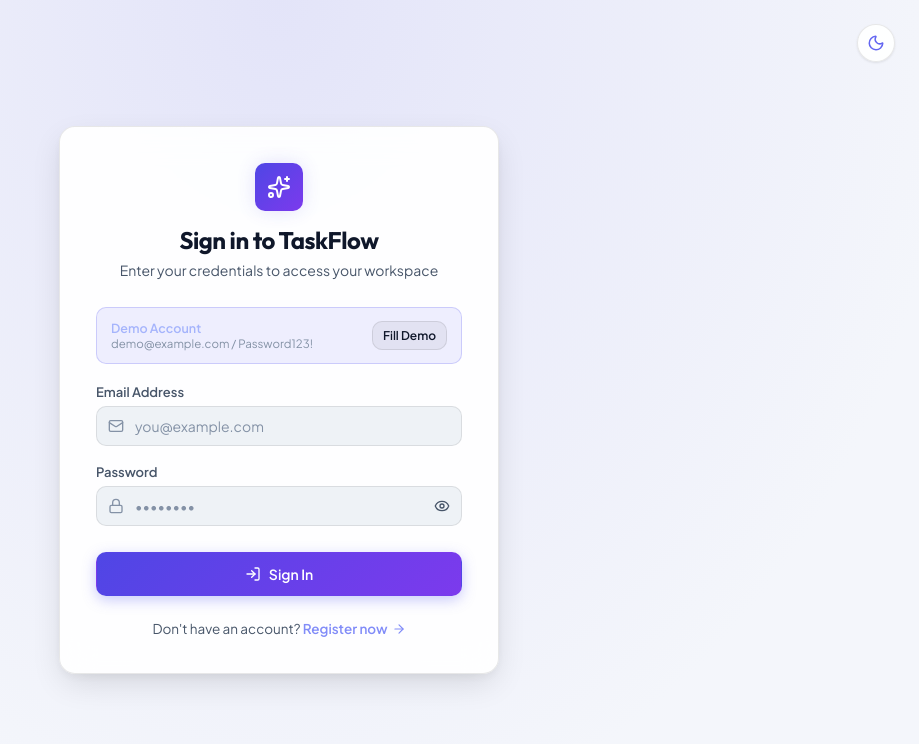
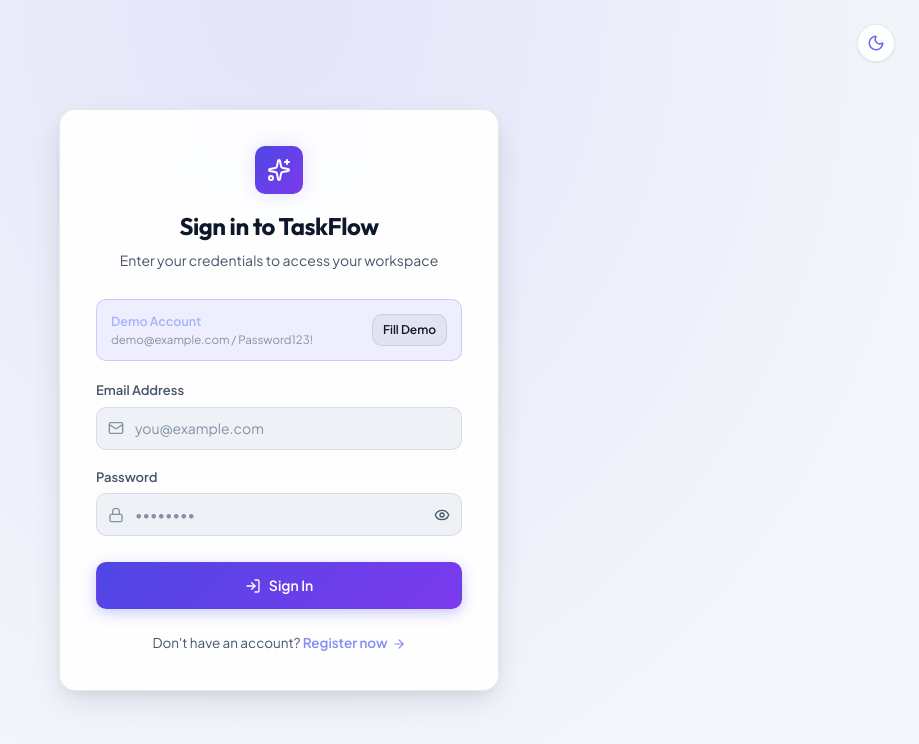
Before and after one commit to Lyhong9/task-management-system2, a React (Vite) app in the folder frontend/: page /login in a window 1280 px wide. Shown: the top 744 px of the page, without its empty margins (361-1280 px from the left). Built offline with nearby package versions, Linux system fonts and the light colour scheme.

Commit message:
feat: integrate Tailwind CSS v4 with native Vite plugin and dark mode support

```diff
--- a/frontend/package.json
+++ b/frontend/package.json
@@ -10,10 +10,12 @@
     "preview": "vite preview"
   },
   "dependencies": {
+    "@tailwindcss/vite": "^4.3.3",
     "lucide-react": "^1.42.0",
     "react": "^19.2.8",
     "react-dom": "^19.2.8",
-    "react-router-dom": "^7.18.3"
+    "react-router-dom": "^7.18.3",
+    "tailwindcss": "^4.3.3"
   },
   "devDependencies": {
     "@types/react": "^19.2.18",
--- a/frontend/src/index.css
+++ b/frontend/src/index.css
@@ -1,3 +1,7 @@
+@import "tailwindcss";
+
+@custom-variant dark (&:where([data-theme=dark], [data-theme=dark] *));
+
 /* ==========================================================================
    TaskFlow Design System & Tokens
    ========================================================================== */
--- a/frontend/vite.config.js
+++ b/frontend/vite.config.js
@@ -1,9 +1,13 @@
 import { defineConfig } from 'vite';
 import react from '@vitejs/plugin-react';
+import tailwindcss from '@tailwindcss/vite';
 
 // https://vite.dev/config/
 export default defineConfig({
-  plugins: [react()],
+  plugins: [
+    react(),
+    tailwindcss()
+  ],
   server: {
     port: 5173,
     proxy: {
```
Also changed, not shown: 2 other files (tests, documents, lock files or other folders).
